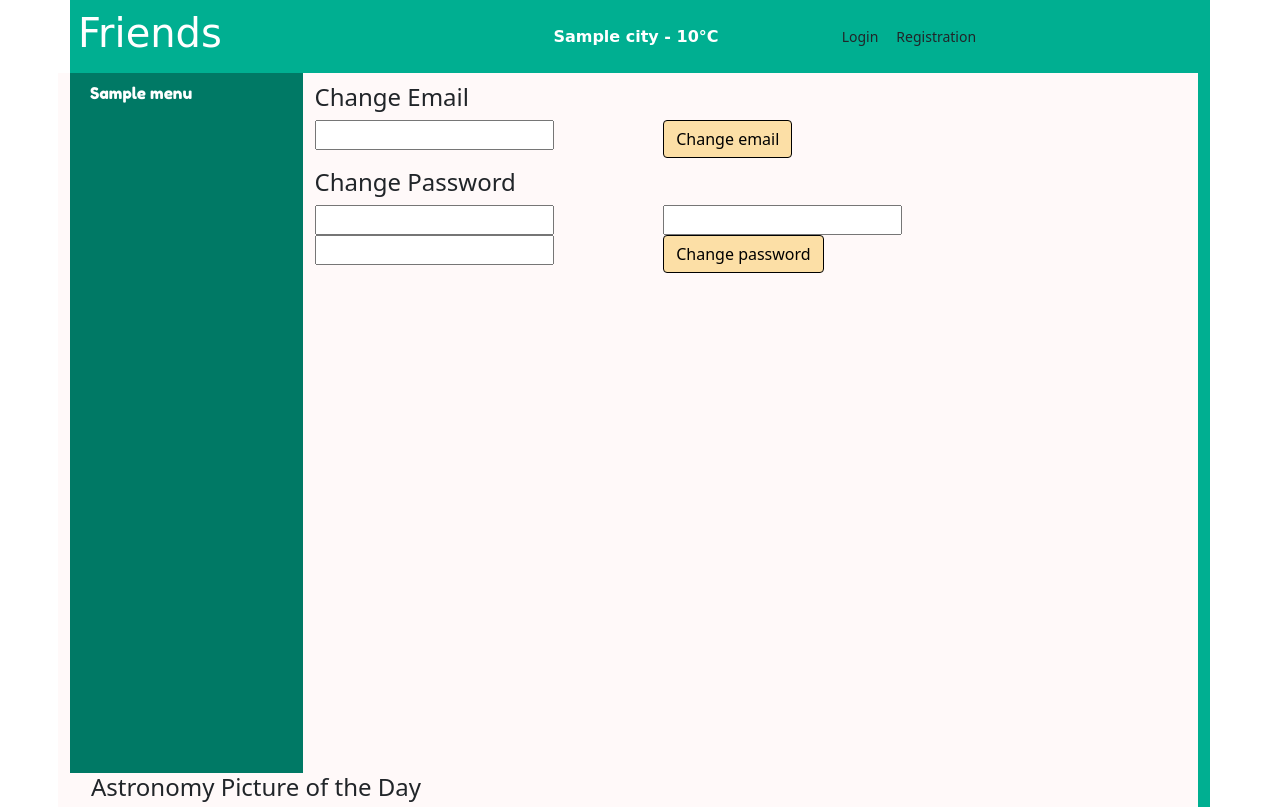
After one commit to razedu/website, a Django app: template mysite/friends/templates/friends/edit_profile.html in a window 1280 px wide. The commit adds this page. Shown: the top 807 px of the page. Run offline with Django 3.2, Linux system fonts and the light colour scheme; the template is opened without the code that fills it: most values are stand-ins (such as "Sample title", 1, 10 or a date in 2020); form fields are guessed from the names that the template uses; some libraries are stand-ins or nearby versions; some web fonts are replaced.

Commit message:
add profile edit

```diff
--- a/mysite/friends/static/friends/css/style.css
+++ b/mysite/friends/static/friends/css/style.css
@@ -2,6 +2,11 @@
 
 .header {
     background-color: #00AF91;
+}
+
+.nav-btn {
+    background-color: white;
+    border-color: white;
 }
 
 .nav-btn:hover {
@@ -42,7 +47,7 @@
 
 .user-profile {
     margin: 8px;
-    max-height: 210px;
+    max-height: 270px;
 }
 
 .avatar {
@@ -81,11 +86,17 @@
     color:#f99ab6;
 }
 
-form .btn-light {
+.btn-white {
+    background-color: white;
     border-color: black;
 }
 
-form .btn-yellow:hover {
+form .btn-light {
+    background-color: #fcdfa6;
+    border-color: black;
+}
+
+.btn-yellow:hover {
     background-color: #FFC54D;
     border-color: black;
 }
--- a/mysite/friends/templates/friends/all_users.html
+++ b/mysite/friends/templates/friends/all_users.html
@@ -36,12 +36,12 @@
             {% if user in user_followed %}
             <form action="{% url 'unfollow' user_id=user.id%}" method="post">
                 {% csrf_token %}
-                <button type="submit" class="btn btn-light btn-sm btn-red">Unfollow</button>
+                <button type="submit" class="btn btn-white btn-sm btn-red">Unfollow</button>
             </form>
             {% else %}
             <form action="{% url 'follow' user_id=user.id%}" method="post">
                 {% csrf_token %}
-                <button type="submit" class="btn btn-light btn-sm btn-yellow">Follow</button>
+                <button type="submit" class="btn btn-white btn-sm btn-yellow">Follow</button>
             </form>
             {% endif %}
         </div>
--- a/mysite/friends/templates/friends/base.html
+++ b/mysite/friends/templates/friends/base.html
@@ -29,10 +29,10 @@
                             <img class="rounded-circle" style="width: 40px; margin-right: 10px; background-color: white;" src="{{request.user.profile.avatar.url}}" alt="">
                             <ul class="nav">
                                 <li class="nav-item p-1">
-                                    <a class="nav-btn btn btn-light btn-sm" href="/{{request.user.pk}}">{{request.user.username}}</a>
+                                    <a class="nav-btn btn btn-sm" href="/{{request.user.pk}}">{{request.user.username}}</a>
                                 </li>
                                 <li class="nav-item p-1">
-                                    <a class="nav-btn btn btn-light btn-sm" href="{% url 'logout' %}">Logout</a>
+                                    <a class="nav-btn btn btn-sm" href="{% url 'logout' %}">Logout</a>
                                 </li>
                             </ul>
                         </div>
@@ -41,10 +41,10 @@
                     <div class="col p-2">
                         <ul class="nav">
                             <li class="nav-item">
-                                <a class="btn btn-primary btn-sm" href="{% url 'login' %}">Login</a>
+                                <a class="btn btn-sm" href="{% url 'login' %}">Login</a>
                             </li>
                             <li class="nav-item">
-                                <a class="btn btn-primary btn-sm" href="{% url 'register' %}">Registration</a>
+                                <a class="btn btn-sm" href="{% url 'register' %}">Registration</a>
                             </li>
                         </ul>
                     </div>
@@ -91,7 +91,7 @@
                                 </form>
                                 {% endif %}
                             </div>
-                            <div class="d-flex flex-row" style="width: 600px;">
+                            <div class="d-flex flex-row" style="width: 90%;">
                                 <p class="m-1 text-break" style="text-align: justify;">{{post.title}}</p>
                                 <div class="d-flex flex-row position-absolute bottom-0 end-0 align-items-center" style="margin-right: 5px;">
                                     {% if post.pk in user_likes%}
--- /dev/null
+++ b/mysite/friends/templates/friends/edit_profile.html
@@ -0,0 +1,47 @@
+{% extends 'friends/base.html' %}
+
+{% block content %}
+    <div class="col">
+        <div class="email-form col" style="margin-top: 10px;">
+            <div class="row">
+                <h4>Change Email</h4>
+            </div>
+            <form action="" method="post">
+                {% csrf_token %}
+                {{email_form.non_field_errors}}
+                <div class="row">
+                    <div class="col">
+                        {{email_form.email}}
+                    </div>
+                    <div class="col">
+                        <button type="submit" name="change_email" class="btn btn-light btn-yellow">Change email</button>
+                    </div>
+                </div>
+            </form>
+        </div>
+        <div class="password-form col" style="margin-top: 10px;">
+            <div class="row">
+                <h4>Change Password</h4>
+            </div>
+            <form action="" method="post">
+                {% csrf_token %}
+                {{password_form.non_field_errors}}
+                <div class="row">
+                    <div class="col">
+                        {{password_form.password1}}
+                    </div>
+                    <div class="col">
+                        {{password_form.password2}}
+                    </div>
+                    <div class="col">
+                        {{password_form.password3}}
+                    </div>
+                    <div class="col">
+                        <button type="submit" name="change_password" class="btn btn-light btn-yellow">Change password</button>
+                    </div>
+                </div>
+            </form>
+        </div>
+    </div>
+
+{% endblock %}
--- a/mysite/friends/templates/friends/followed.html
+++ b/mysite/friends/templates/friends/followed.html
@@ -1,6 +1,6 @@
 {% extends 'friends/base.html' %}
 
-{% block content%}
+{% block content %}
 <div class="d-flex flex-wrap">
     {% for user in followed %}
         <div class="p-2 m-1 border border-secondary rounded">
@@ -9,7 +9,7 @@
                 <p class="text-center lh-1">{{user.username}}</p>
                 <form action="{% url 'unfollow' user_id=user.id%}" method="post">
                     {% csrf_token %}
-                    <button type="submit" class="btn btn-light btn-sm btn-red">Unfollow</button>
+                    <button type="submit" class="btn btn-white btn-sm btn-red">Unfollow</button>
                 </form>
             </a>
         </div>
--- a/mysite/friends/urls.py
+++ b/mysite/friends/urls.py
@@ -4,6 +4,7 @@
 urlpatterns = [
     path('', views.home, name='home'),
     path('<int:id>/', views.profile, name='profile'),
+    path('<int:id>/edit_profile/', views.edit_profile, name='edit_profile'),
     path('my_friends/', views.my_friends, name='my_friends'),
     path('messages/', views.messages, name='messages'),
     path('all_users/', views.all_users, name='all_users'),
```
Also changed, not shown: mysite/friends/forms.py (+29 -4 lines), mysite/friends/templates/friends/user.html (+5 -3 lines), mysite/friends/views.py (+30 -0 lines), mysite/friends/templates/friends/profile_edit.html (deleted).
